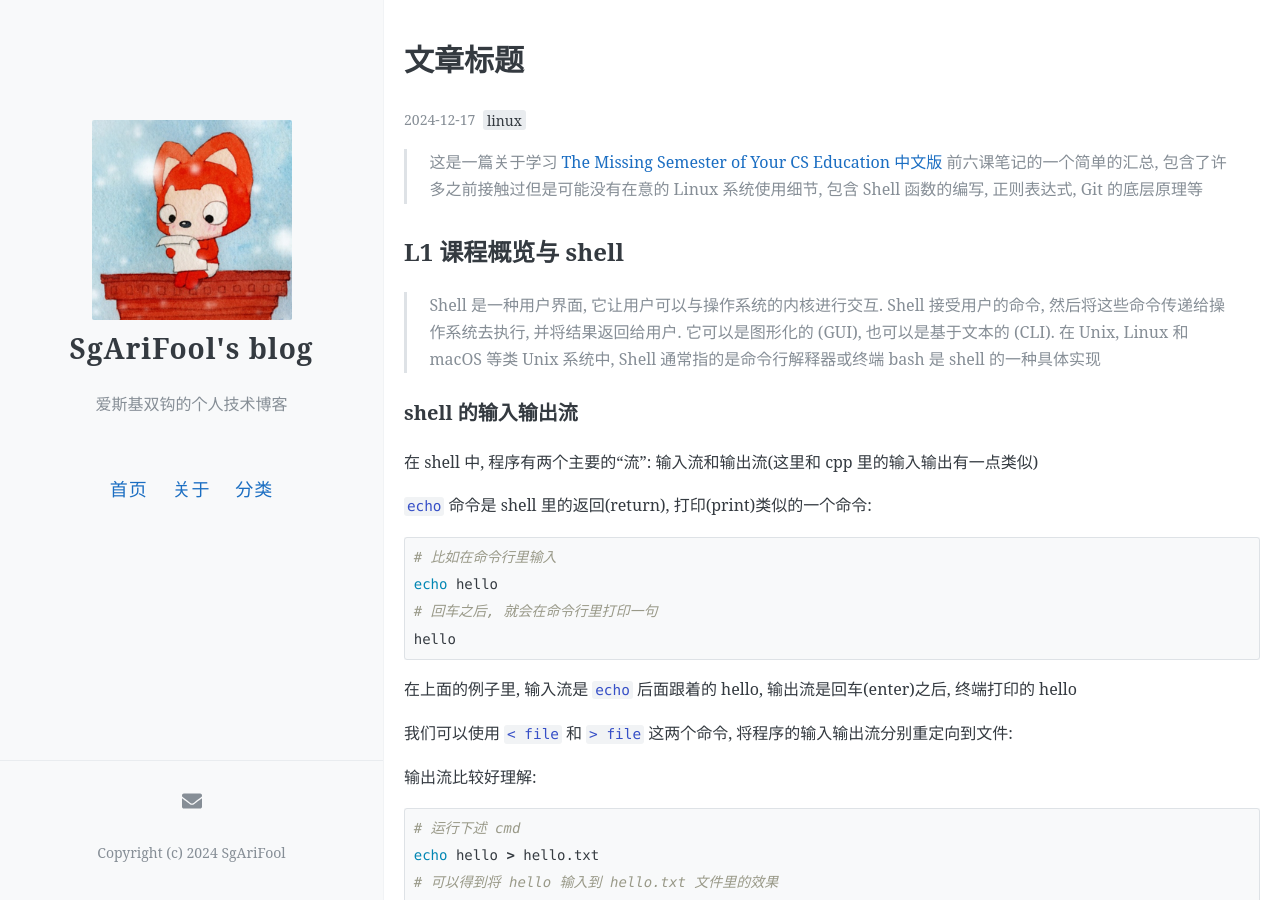
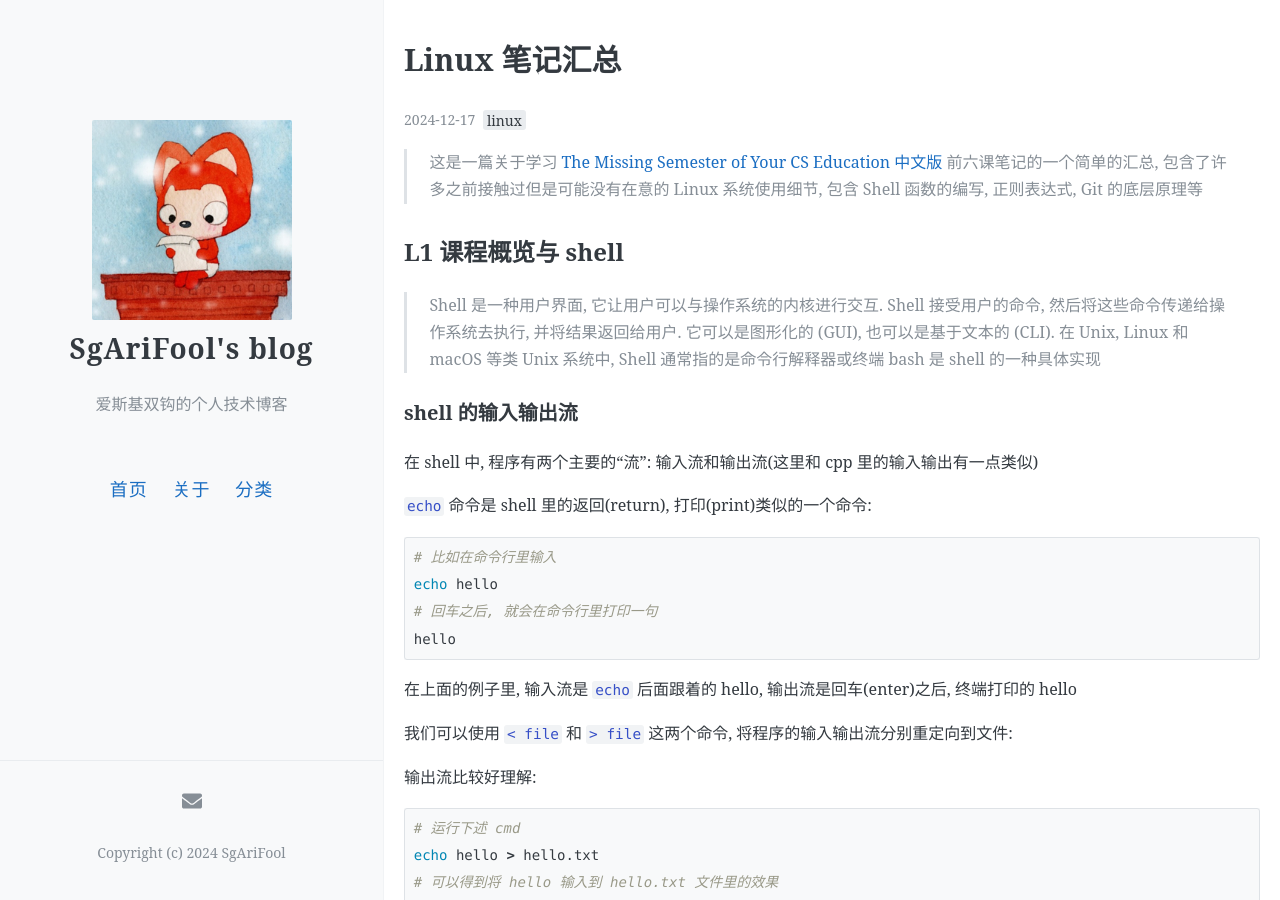
Before and after one commit to SgAriFool/sgarifool.github.io, a Jekyll site: the page built from _posts/2024-12-17-summary_of_linux_notes.md, in a window 1280 px wide and 900 px high. Built offline with Jekyll 4.4.1, drawn with Linux system fonts in a browser that asks for light colours; comment, search, counter and statistics services are not loaded.

Commit message:
2024-12-20-update-2

```diff
--- a/_posts/2024-12-17-summary_of_linux_notes.md
+++ b/_posts/2024-12-17-summary_of_linux_notes.md
@@ -1,6 +1,6 @@
 ---
 layout: post
-title: 文章标题
+title: Linux 笔记汇总
 date: 2024-12-17
 tags:
   - linux
```
